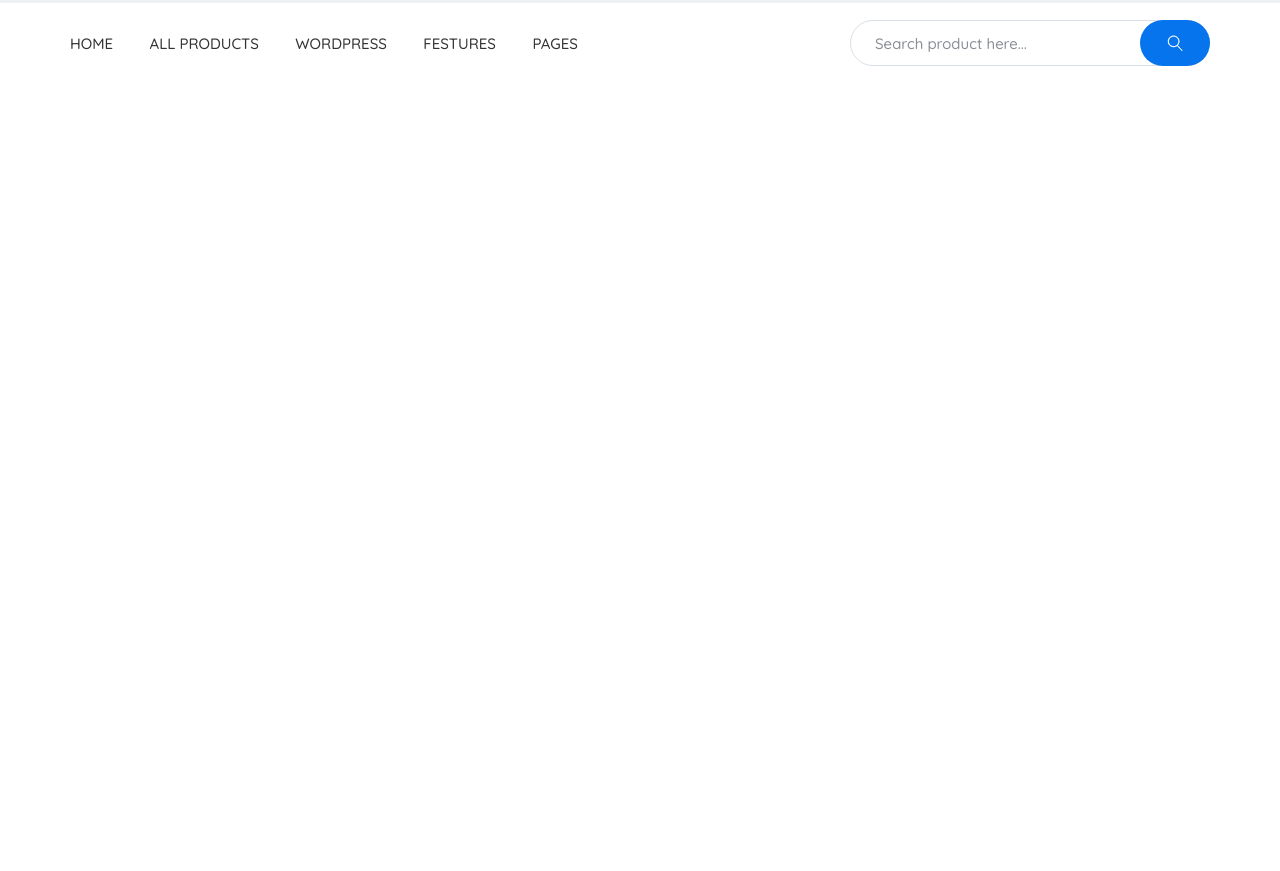
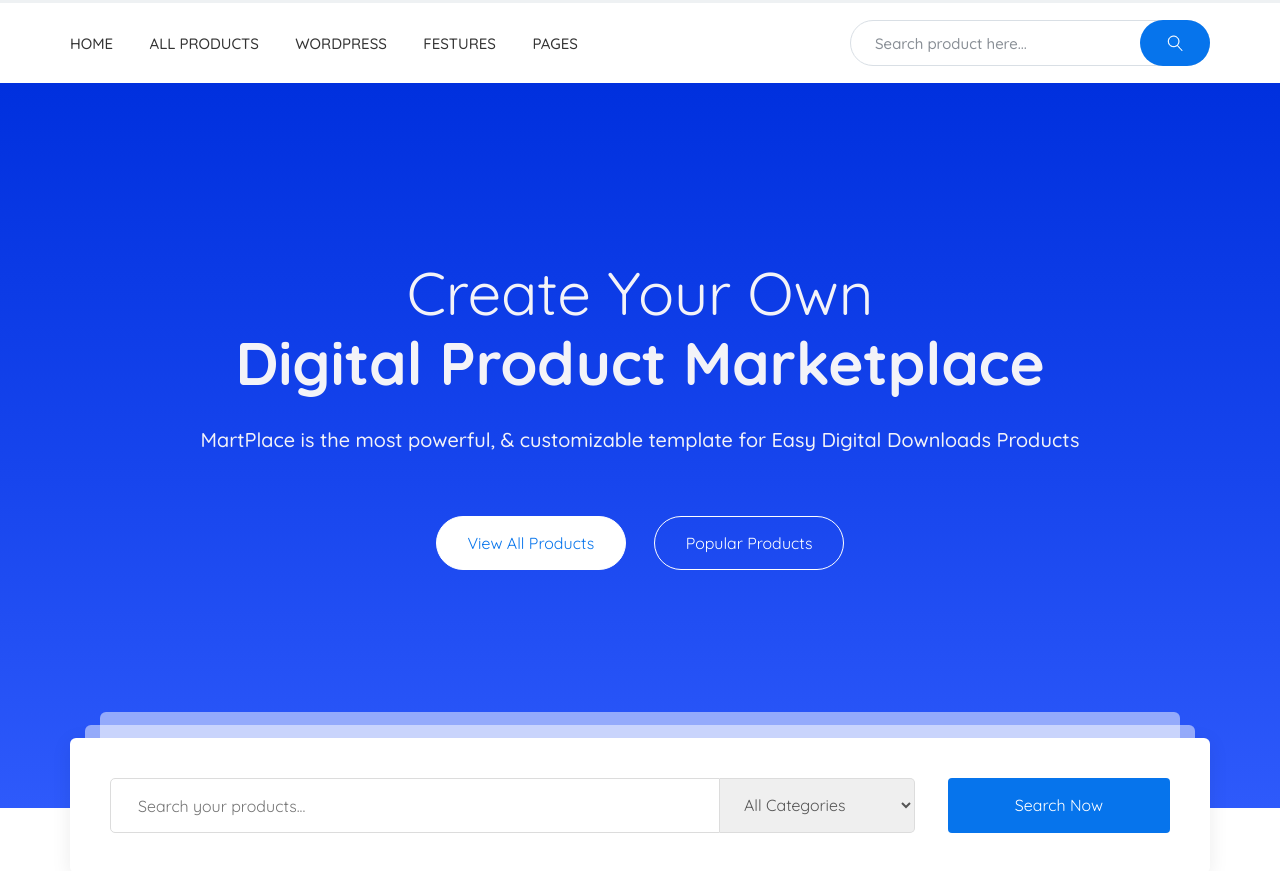
Before and after one commit to dimati10/martplace, a website: page app/index.html in a window 1280 px wide. Shown: the part 97-968 px from the top of the page. Before the commit the page ends 800 px from the top, so only its background shows below. Drawn offline with nearby package versions, Linux system fonts and the light colour scheme; files that its build step writes are made by us from their sources.

Commit message:
add search section

```diff
--- a/app/index.html
+++ b/app/index.html
@@ -60,7 +60,37 @@
         </div>
     </header>
 
-
+    <section class="search">
+        <div class="container">
+            <div class="search__inner">
+                <div class="search__inner-title">
+                    Create Your Own
+                    <span>Digital Product Marketplace</span>
+                </div>
+                <div class="search__inner-text">
+                    MartPlace is the most powerful, & customizable template for Easy Digital Downloads Products
+                </div>
+                <div class="search__inner-box">
+                    <a class="search__btn search__btn-all" href="#">View All Products</a>
+                    <a class="search__btn search__btn-popular" href="#">Popular Products</a>
+                </div>
+                <div class="search__inner-form">
+                    <form>
+                        <input type="text" placeholder="Search your products..." required>
+                        <select name="" id="">
+                            <option value="">All Categories</option>
+                            <option value="">HTML</option>
+                            <option value="">CSS</option>
+                            <option value="">JS</option>
+                            <option value="">PHP</option>
+                            <option value="">Phyton</option>
+                        </select>
+                        <button type="submit">Search Now</button>
+                    </form>
+                </div>
+            </div>
+        </div>
+    </section>
     <script src="https://ajax.googleapis.com/ajax/libs/jquery/3.5.1/jquery.min.js"></script>
     <script src="js/libs.min.js"></script>
     <script src="js/main.js"></script>
--- a/app/scss/style.scss
+++ b/app/scss/style.scss
@@ -38,7 +38,7 @@
     }
 }
 .header__info {
-    max-width: 110px;
+    width: 110px;
     line-height: 22px;
     &-name{
         font-weight: 500;
@@ -71,7 +71,6 @@
     }
 }
 .subheader__search {
-    form {
     position: relative;
     input {
         display: block;
@@ -88,7 +87,6 @@
             font-weight: 500;
         }
     }
-    }
     button {
         position: absolute;
         top: 0;
@@ -103,6 +101,116 @@
         img {
             transform: translateY(2px);
         }
+    }
+}
+// end header
+// start search
+
+.search {
+    background-image: linear-gradient( 180deg, rgb(0,48,222) 0%, rgb(23,69,237) 54%, rgb(46,90,251) 100%);
+}
+.search__inner {
+    min-height: 725px;
+    padding: 175px 0 235px;
+    text-align: center;
+    color: #f3f3f8;
+    position: relative;
+    &-title {
+        font-size: 60px;
+        line-height: 70px;
+        margin-bottom: 30px;
+        span {
+            display: block;
+            font-weight: 700;
+        }
+    }
+    &-text {
+        font-size: 20px;
+        font-weight: 500;
+        margin-bottom: 65px;
+    }
+    &-form {
+        background-color: #fff;
+        padding: 0 40px;
+        position: absolute;
+        height: 135px;
+        width: 100%;
+        left: 0;
+        right: 0;
+        bottom: -65px;
+        border-radius: 6px;
+        box-shadow: 0px 4px 20px 0px rgba(0, 0, 0, 0.08);
+        &::before, &::after {
+            content: '';
+            position: absolute;
+            border-radius: 6px 6px 0 0;
+            background-color: rgba(255, 255, 255, 0.5);
+        }
+        &::before {
+            height: 13px;
+            top: -13px;
+            left: 15px;
+            right: 15px;
+        }
+        &::after {
+            height: 26px;
+            top: -26px;
+            left: 30px;
+            right: 30px;
+        }
+        form {
+            height: 100%;
+            display: flex;
+            align-items: center;
+            justify-content: space-between;
+        }
+        input {
+           width: 610px;
+           height: 55px;
+           border: 1px solid #dcdcdc;
+           border-radius: 5px 0 0 5px;
+           color: #676767;
+           padding: 0 27px;
+           outline: none;
+        }
+        select {
+
+            color: #555555;
+            width: 195px;
+            height: 55px;
+            padding: 0 20px;
+            margin-right: auto;
+            border: 1px solid #dcdcdc;
+            border-left: none;
+            border-radius: 0 5px 5px 0;
+            outline: none;
+        }
+        button {
+            color: #fff;
+            background-color: $blue;
+            width: 222px;
+            padding: 18px;
+            margin-left: 20px;
+            border: none;
+            border-radius: 4px;
+            cursor: pointer;
+            outline: none;
+        }
 
     }
 }
+.search__btn {
+    width: 190px;
+    padding: 17px 28px;
+    border-radius: 27px;
+    margin: 0 12px;
+}
+.search__btn-all {
+    color: #0674ec;
+    background-color: #fff;
+    border: 1px solid #fff;
+}
+.search__btn-popular {
+    color: #fff;
+    border: 1px solid #fff;
+}
```
Lines whose indentation alone changed are shown as unchanged.
